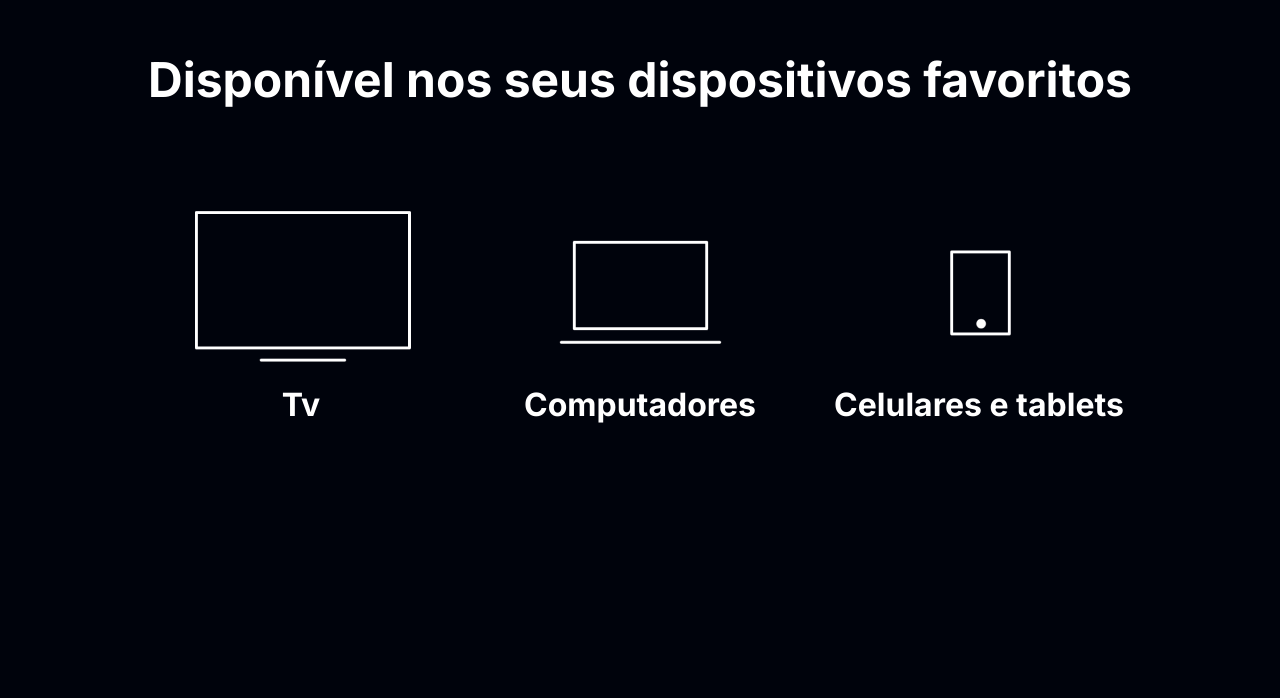
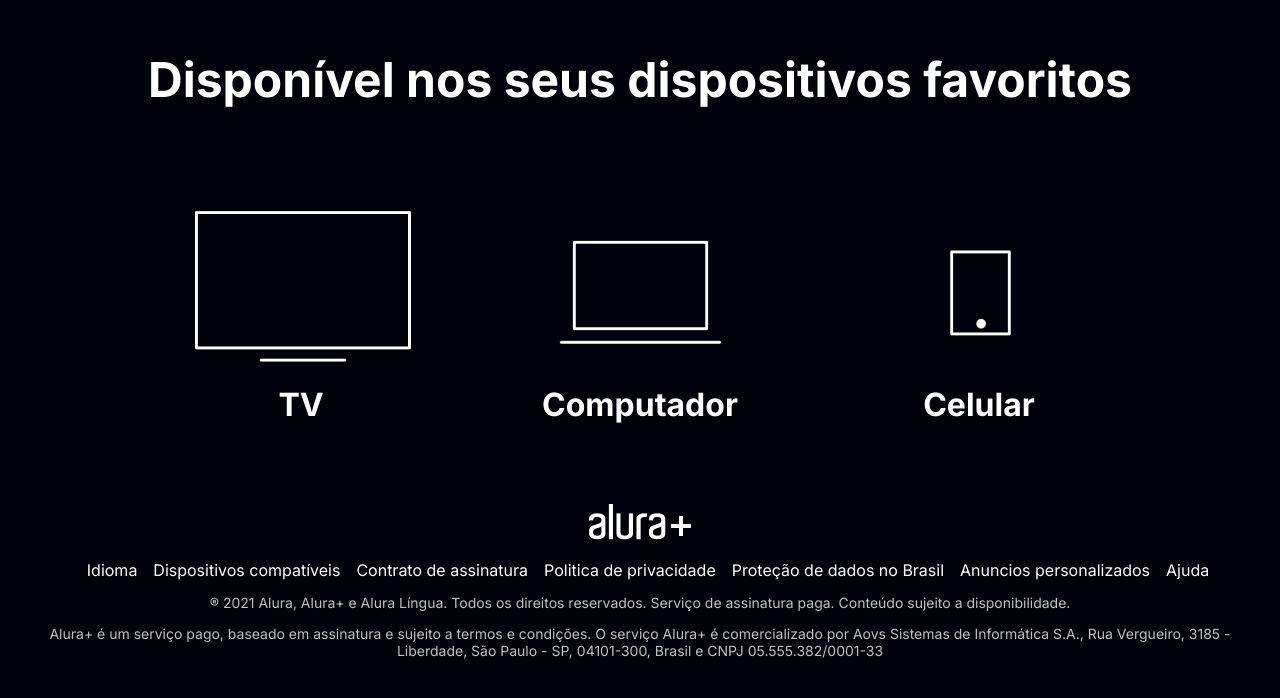
Before and after one commit to vicmazzola/alura-plus, a plain HTML site: page index.html in a window 1280 px wide. Shown: the part 3150-3848 px from the top of the page. Before the commit the page ends 3654 px from the top, so only its background shows below. Drawn offline with Linux system fonts and the light colour scheme.

Commit message:
final-aula-4

```diff
--- a/index.html
+++ b/index.html
@@ -1,19 +1,22 @@
 <!DOCTYPE html>
-<html lang="en">
+<html>
+
 <head>
     <title>Alura Plus</title>
     <meta charset="UTF-8">
     <meta name="viewport" content="width=device-width, initial-scale=1">
     <link rel="stylesheet" href="styles.css">
-    <link href="https://fonts.googleapis.com/css2?family=Inter:wght@400..700&display=swap" rel="stylesheet">
-
+    <link rel="preconnect" href="https://fonts.googleapis.com">
+    <link rel="preconnect" href="https://fonts.gstatic.com" crossorigin>
+    <link href="https://fonts.googleapis.com/css2?family=Inter:wght@400;700&display=swap" rel="stylesheet">
 </head>
 
 <body>
-    <section class="container   principal">
+    <section class="principal container">
         <div class="container__caixa">
-            <h1 class="container__titulo">Com o Combo+, você pode aproveitar a Alura+ e o Alura Língua por um preço único.</h1>
-            <img src="img/Combo.png" alt="O combo+ é a junção do alura+ e o alura lingua" class="container__imagem">
+            <h1 class="container__titulo">Com o Combo+, você pode aproveitar a Alura+ e o Alura Língua por um preço
+                único.</h1>
+            <img src="img/Combo.png" alt="O combo+ é a junção do alura+ e o alura língua" class="container__imagem">
             <a href="www.alura.com.br" class="container__botao">Assine por 12x de R$ 120,00*</a>
             <a href="www.alura.com.br" class="container__botao botao_secundario">Assinar somente o Alura+</a>
             <p class="container__aviso">*O preço pode variar caso a assinatura seja feita em outros planos.</p>
@@ -21,26 +24,32 @@
     </section>
 
     <section class="container secundario">
-        <img src="img/Plataformas.png" alt="Um monitor e um celular com o alura plus aberto" class="secundario__imagem">
+        <img src="img/Plataformas.png" alt="Um monitor e um celular com a alura plus aberta" class="secundario__imagem">
         <div class="container__descricao">
             <h2 class="descricao__titulo">Assista do seu jeito</h2>
-            <p class="descricao__texto">Aproveite a tela grande da TV ou assista no tablet, laptop, celular e outros aparelhos. Nossa seleção de cursos não para de crescer.</p>
+            <p class="descricao__texto">Aproveite a tela grande da TV ou assista no tablet, laptop, celular e outros
+                aparelhos. Nossa seleção de cursos não para de crescer.</p>
         </div>
     </section>
 
     <section class="container secundario">
         <div class="container__descricao">
-            <p class="descricao__texto">Só o Combo+ oferece Alura+ e Alura Língua juntos para você ter acesso a cursos de diversas áreas da tecnologia e aprender inglês ou espanhol, onde e como quiser.</p>
-            <a href="www.alura.com.br" class="container__botao secundario__botao">Assinar combo mais</a>
+            <p class="descricao__texto">
+                Só o Combo+ oferece Alura+ e Alura Língua juntos para você ter acesso a cursos de diversas áreas da
+                tecnologia e aprender inglês ou espanhol, onde e como quiser.
+            </p>
+            <a href="www.alura.com.br" class="container__botao secundario__botao" container>Assine o Combo+</a>
         </div>
-        <img src="img/Telas.png" alt="Tela da alura plus e do alura lingua" class="secundario__imagem">
+        <img src="img/Telas.png" alt="Tela do alura+ e alura língua" class="secundario__imagem">
     </section>
 
     <section class="container secundario">
-        <img src="img/Notebook.png" alt="Notebook com a página do curso HTML5 e CSS3 da Alura aberta" class="secundario__imagem">
+        <img src="img/Notebook.png" alt="Notebook com a página do curso HTML5 e CSS3 da Alura aberta"
+            class="secundario__imagem">
         <div class="container__descricao">
             <h2 class="descricao__titulo">Baixe seus cursos</h2>
-            <p class="descricao__texto">Baixe e assista quando e onde quiser. Assim, seus favoritos estão sempre com você, até mesmo sem internet.</p>
+            <p class="descricao__texto">Baixe e assista quando e onde quiser. Assim, seus favoritos estão sempre com
+                você, até mesmo sem internet.</p>
         </div>
     </section>
 
@@ -49,19 +58,51 @@
         <ul class="dispositivos__lista">
             <li>
                 <img src="img/tv.png" alt="Ícone de televisão">
-                <h3 class="lista__item">Tv</h3>
+                <h3 class="lista__item">TV</h3>
             </li>
             <li>
                 <img src="img/computador.png" alt="Ícone de computador">
-                <h3 class="lista__item">Computadores</h3>
+                <h3 class="lista__item">Computador</h3>
             </li>
             <li>
                 <img src="img/celular.png" alt="Ícone de celular">
-                <h3 class="lista__item">Celulares e tablets</h3>
+                <h3 class="lista__item">Celular</h3>
             </li>
         </ul>
     </section>
 
+    <footer class="rodape">
+        <img src="img/Logo.png" alt="Alura+" class="rodape__logo">
+        <ul class="rodape__lista">
+            <li class="lista__link">
+                <a href="#">Idioma</a>
+            </li>
+            <li class="lista__link">
+                <a href="#">Dispositivos compatíveis</a>
+            </li>
+            <li class="lista__link">
+                <a href="#">Contrato de assinatura</a>
+            </li>
+            <li class="lista__link">
+                <a href="#">Politica de privacidade</a>
+            </li>
+            <li class="lista__link">
+                <a href="#">Proteção de dados no Brasil</a>
+            </li>
+            <li class="lista__link">
+                <a href="#">Anuncios personalizados</a>
+            </li>
+            <li class="lista__link">
+                <a href="#">Ajuda</a>
+            </li>
+        </ul>
+        <p class="rodape__texto">® 2021 Alura, Alura+ e Alura Língua. Todos os direitos reservados. Serviço de
+            assinatura paga. Conteúdo sujeito a disponibilidade.</p>
+        <p class="rodape__texto">Alura+ é um serviço pago, baseado em assinatura e sujeito a termos e condições. O
+            serviço Alura+ é comercializado por Aovs Sistemas de Informática S.A., Rua Vergueiro, 3185 - Liberdade, São
+            Paulo - SP, 04101-300, Brasil e CNPJ 05.555.382/0001-33</p>
+    </footer>
+
 </body>
 
 </html>
--- a/styles.css
+++ b/styles.css
@@ -3,18 +3,19 @@
     --cinza-secundario: #C0C0C0;
     --botao-azul: #167BF7;
     --cor-de-fundo: #00030C;
-    --fonte-principal: "Inter";
+    --fonte-principal: 'Inter';
+    --botao-azul-efeito: #3c92fa;
 }
 
 body {
     background-color: var(--cor-de-fundo);
-    color:var(--branco-principal);
+    color: var(--branco-principal);
     font-family: var(--fonte-principal);
     font-size: 16px;
     font-weight: 400;
 }
 
-*{
+* {
     margin: 0;
     padding: 0;
 }
@@ -45,13 +46,12 @@ body {
 
 .botao_secundario {
     background-color: transparent;
-    border: 2px solid var(--branco-principal);
+    border: 2px solid var(--branco-principal)
 }
 
 .container__aviso {
     font-size: 12px;
-    color:var(--cinza-secundario);
-
+    color: var(--cinza-secundario);
 }
 
 .container__titulo {
@@ -83,7 +83,7 @@ body {
     margin-bottom: 0.1em;
 }
 
-.descricao__texto{
+.descricao__texto {
     color: var(--cinza-secundario);
 }
 
@@ -116,3 +116,40 @@ body {
     font-size: 32px;
     color: var(--branco-principal);
 }
+
+.rodape {
+    text-align: center;
+    margin: 5em 3em;
+}
+
+.rodape__lista {
+    display: flex;
+    justify-content: center;
+    list-style-type: none;
+    margin-top: 1em;
+}
+
+.lista__link a{
+    text-decoration: none;
+    color: var(--branco-principal);
+    margin-left: 1em;
+}
+
+.rodape__texto {
+    margin: 1em 0;
+    color: var(--cinza-secundario);
+    font-size: 14px;
+}
+
+.lista__link a:hover {
+    color: var(--botao-azul);
+}
+
+.lista__link a:active {
+    color: purple;
+}
+
+.container__botao:hover {
+    background-color: var(--botao-azul-efeito);
+    color: var(--cor-de-fundo);
+}
```
Also changed, not shown: img/Logo.png (added).
